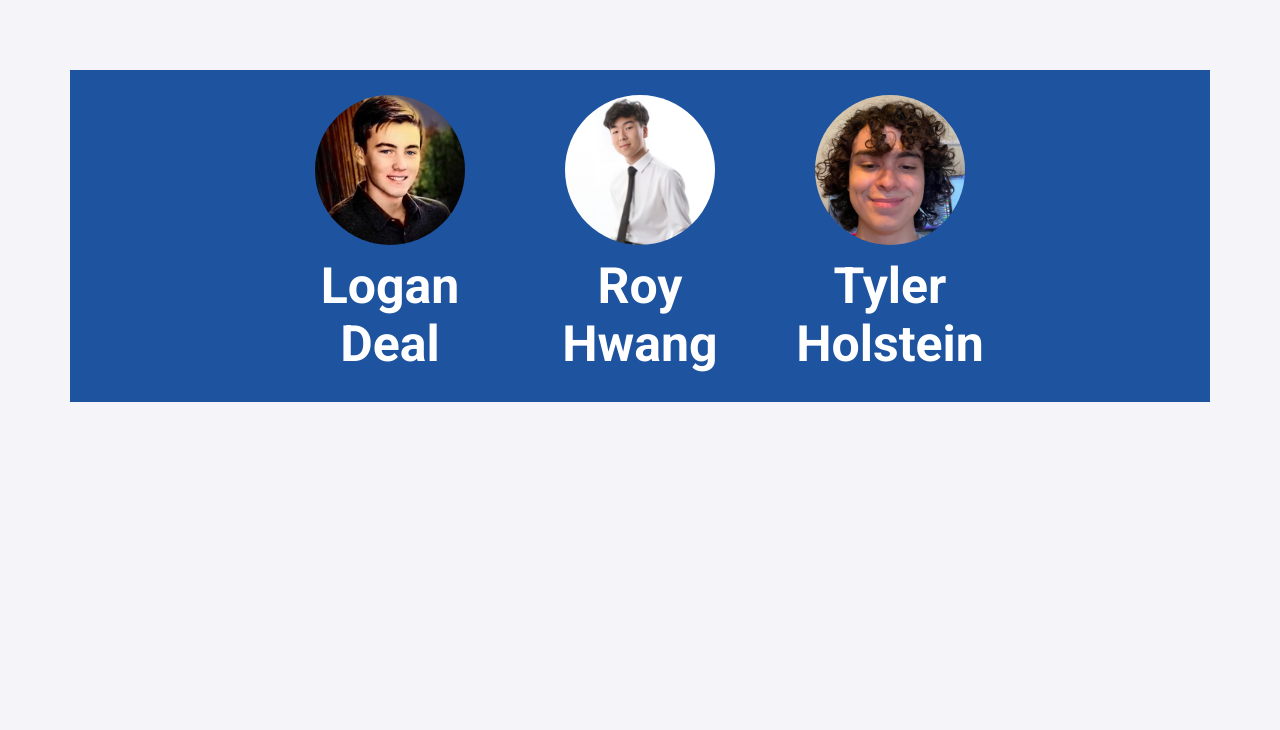
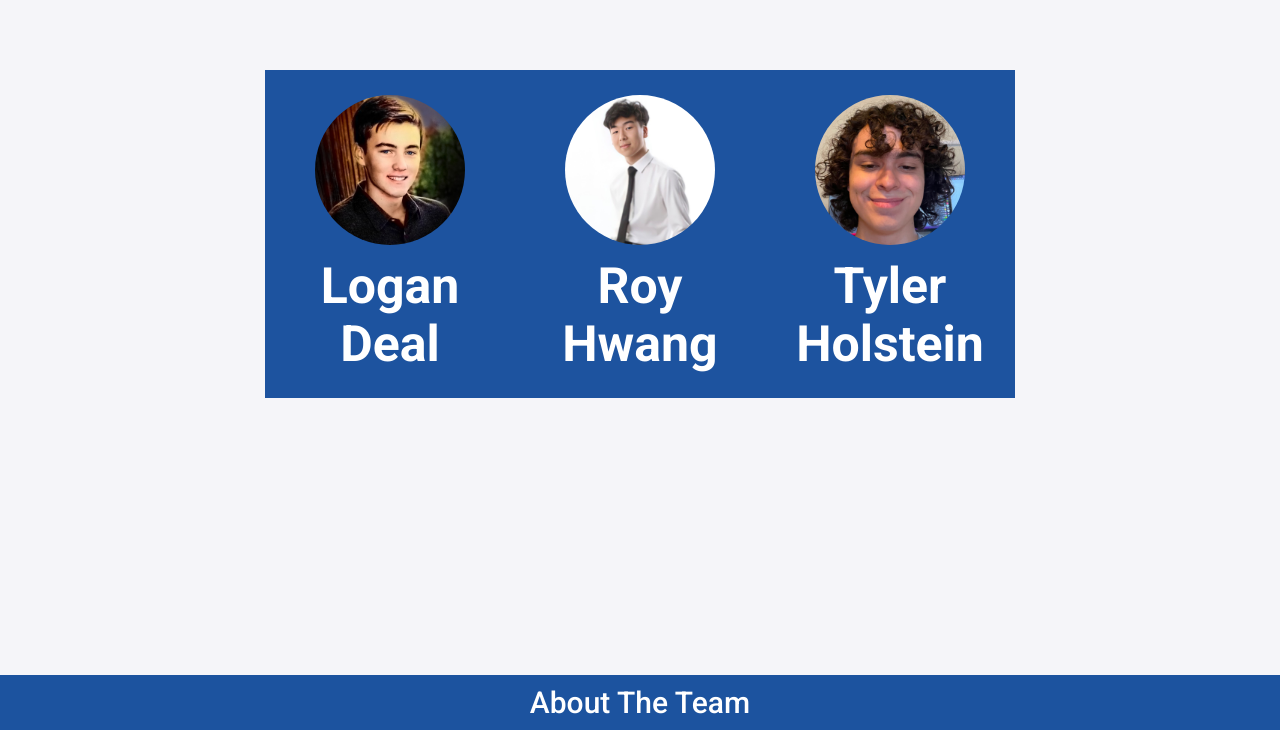
Before and after one commit to tdizzlefizzle1/tylerportfolio, a Flask app: page / in a window 1280 px wide. Shown: the part 70-800 px from the top of the page. Run offline with Flask 2, Linux system fonts and the light colour scheme.

Commit message:
add footer

```diff
--- a/app/__init__.py
+++ b/app/__init__.py
@@ -33,5 +33,9 @@ def roywork():
 def royhobby():
     return render_template('royhobby.html')
 
+@app.route('/aboutus/')
+def aboutus():
+    return render_template('aboutus.html')
+
 if __name__ ==  "__main__":
     app.run()
--- a/app/static/styles/main.css
+++ b/app/static/styles/main.css
@@ -60,11 +60,45 @@ body {
   padding-right: 0px;
 }
 
+.footer-bar {
+  width: 100%;
+  display: inline-block;
+  background-color: #1c539f;
+  font-family: "Roboto", serif;
+  font-weight: 700 !important;
+  padding-bottom: 10px;
+  padding-top: 10px;
+}
+
+.footer-content .logo-touch-target {
+  display: inline-flex;
+  height: 60%;
+  width: 350px;
+}
+
+.footer-content nav {
+  display: block;
+  width: 100%;
+  text-align: right;
+  padding-top: 0px;
+  padding-right: 0px;
+}
+
+.about-us {
+  text-decoration: none;
+  font-size: 30px;
+  font-weight: 450;
+  color: white;
+  display: flex;
+  align-items: center;
+  justify-content: center;
+}
+
 .profile {
-  background-color: #1d539f !important;
   text-align: center;
   height: auto;
   margin: 70px;
+  min-height: calc(100vh - 265.5px);
 }
 
 .profile h1 {
@@ -87,6 +121,7 @@ body {
 }
 
 .profile .profile-picture {
+  background-color: #1d539f !important;
   height: auto;
   display: inline-flex;
   flex-wrap: wrap;
--- /dev/null
+++ b/app/templates/aboutus.html
@@ -0,0 +1 @@
+{% extends 'base.html' %} {% block content %} {% endblock %}
--- a/app/templates/base.html
+++ b/app/templates/base.html
@@ -28,3 +28,11 @@
 </header>
 
 {% block content %} {% endblock %}
+
+<footer class="footer-bar">
+  <div class="footer-content">
+    <a href="{{url_for('aboutus')}}" class="about-us">
+      <div class="about-us">About The Team</div>
+    </a>
+  </div>
+</footer>
```
